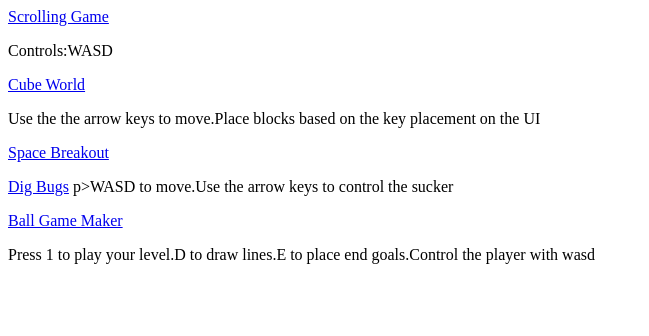
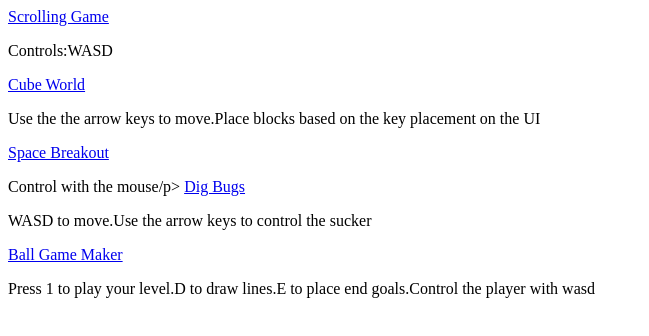
Before and after one commit to GamerguysGreatGames/gamelauncher, a plain HTML site: page index.html in a window 1280 px wide. Shown: the whole page, without its empty margins (0-649 px from the left). Drawn offline with Linux system fonts and the light colour scheme.

Commit message:
Update index.html

```diff
--- a/index.html
+++ b/index.html
@@ -5,9 +5,9 @@
 <a href="https://gamerguysgreatgames.github.io/Cube-World/">Cube World</a>
 <p>Use the the arrow keys to move.Place blocks based on the key placement on the UI</p>
 <a href="https://gamerguysgreatgames.github.io/Space-Brakeout/">Space Breakout</a>
-<p><Control with the mouse/p>
+<p>Control with the mouse/p>
 <a href="https://gamerguysgreatgames.github.io/dig-bugs/">Dig Bugs</a>
- p>WASD to move.Use the arrow keys to control the sucker</p>
+<p>WASD to move.Use the arrow keys to control the sucker</p>
 <a href="https://gamerguysgreatgames.github.io/Ball-and-draw/">Ball Game Maker</a>
 <p>Press 1 to play your level.D to draw lines.E to place end goals.Control the player with wasd</p>
 </html>
```
